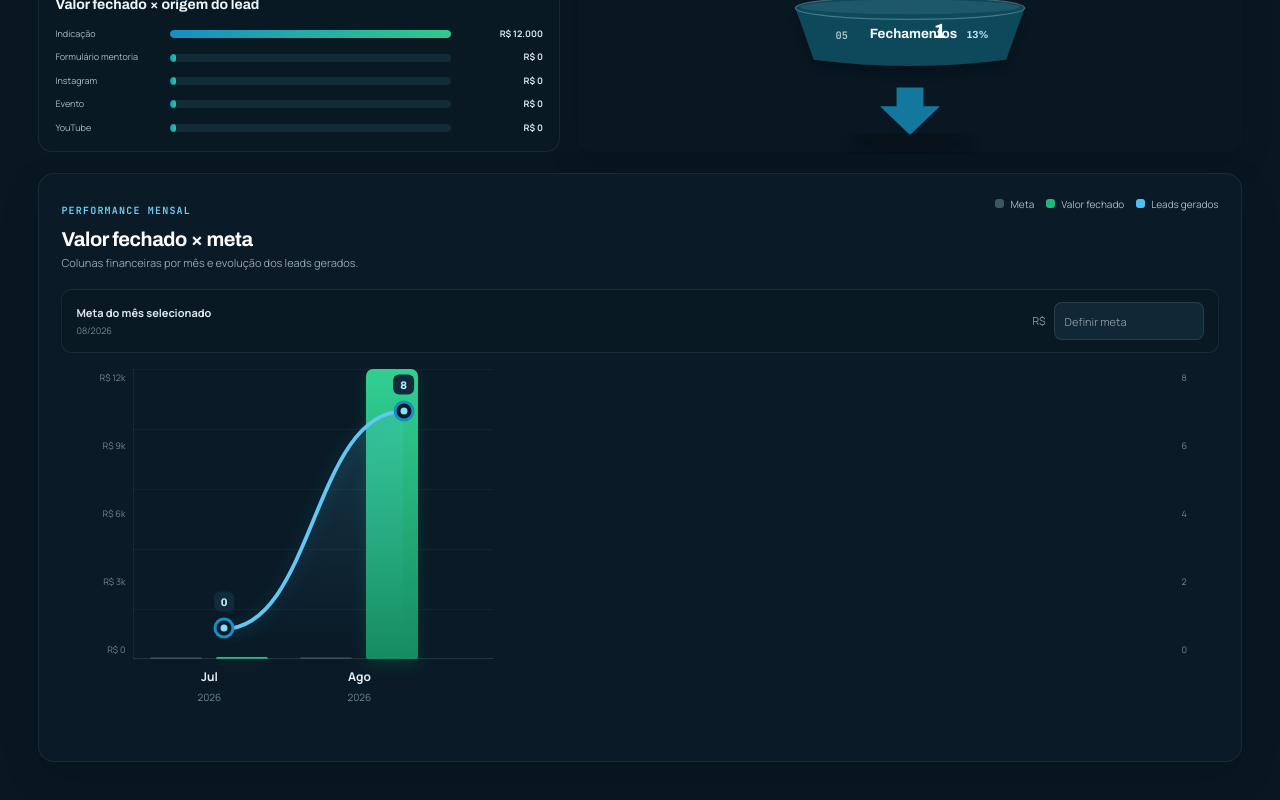
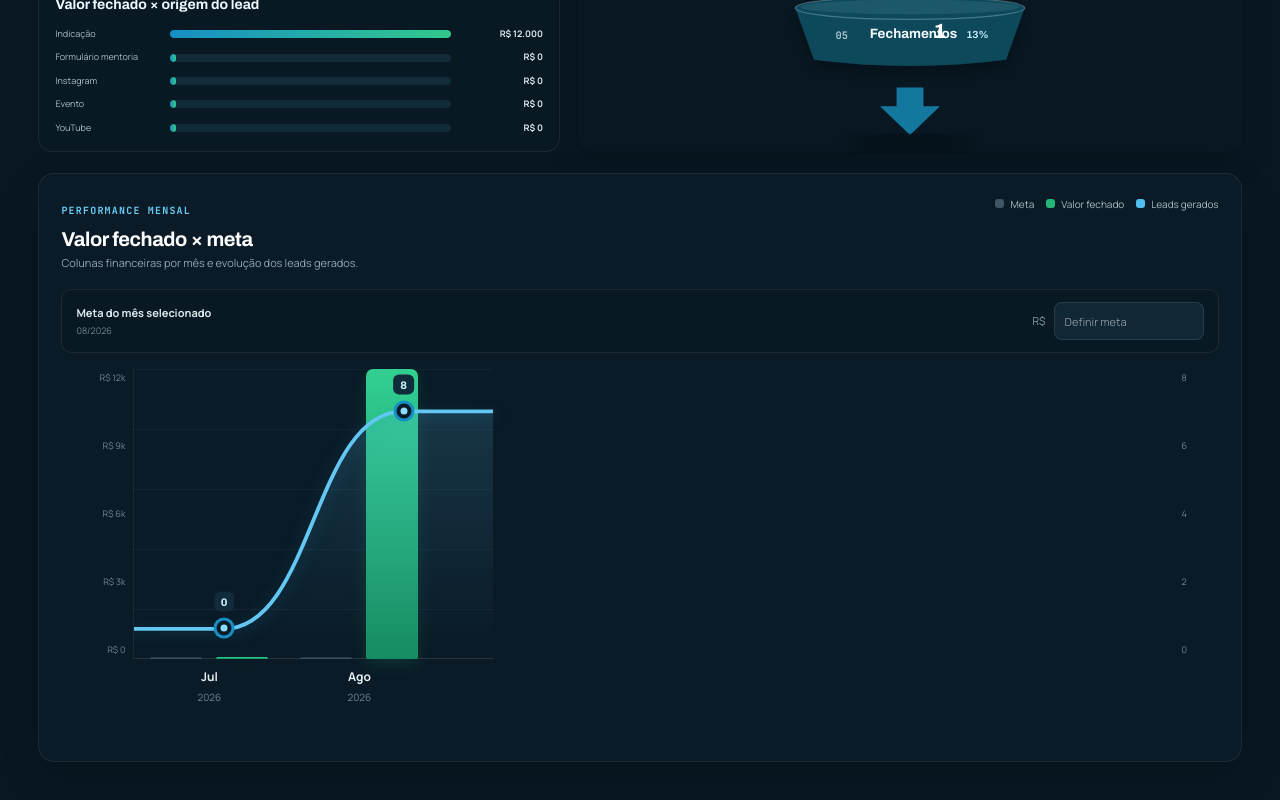
Before and after one commit to cezarhlima1/diegomensor, a Next.js app: page /CRM in a window 1280 px wide. Shown: the part 778-1578 px from the top of the page. Built offline with nearby package versions, Linux system fonts and the light colour scheme.

Commit message:
estende linha de leads por todo o grafico

```diff
--- a/components/crm/CRM.tsx
+++ b/components/crm/CRM.tsx
@@ -776,8 +776,8 @@ function MonthlyMetricsChart({ leads, endMonth, goals, setGoal }: { leads: Lead[
   const maxValue = Math.max(1, ...months.flatMap((item) => [item.closedValue, item.goal]));
   const maxLeads = Math.max(1, ...months.map((item) => item.leads));
   const leadPoints = months.map((item, index) => ({ x: index * 100 + 50, y: 215 - item.leads / maxLeads * 180, value: item.leads }));
-  const leadPath = leadPoints.reduce((path, point, index) => { if (!index) return `M ${point.x} ${point.y}`; const previous = leadPoints[index - 1]; const middle = (previous.x + point.x) / 2; return `${path} C ${middle} ${previous.y}, ${middle} ${point.y}, ${point.x} ${point.y}`; }, "");
-  const areaPath = leadPoints.length ? `${leadPath} L ${leadPoints.at(-1)!.x} 230 L ${leadPoints[0].x} 230 Z` : "";
+  const leadPath = leadPoints.reduce((path, point, index) => { if (!index) return `M 0 ${point.y} L ${point.x} ${point.y}`; const previous = leadPoints[index - 1]; const middle = (previous.x + point.x) / 2; return `${path} C ${middle} ${previous.y}, ${middle} ${point.y}, ${point.x} ${point.y}`; }, "") + (leadPoints.length ? ` L ${months.length * 100} ${leadPoints.at(-1)!.y}` : "");
+  const areaPath = leadPoints.length ? `${leadPath} L ${months.length * 100} 230 L 0 230 Z` : "";
   const valueTicks = [maxValue, maxValue * .75, maxValue * .5, maxValue * .25, 0];
   const leadTicks = [maxLeads, Math.round(maxLeads * .75), Math.round(maxLeads * .5), Math.round(maxLeads * .25), 0];
   const saveGoal = (value: string) => setGoal(endMonth, Number(value) || 0);
```
